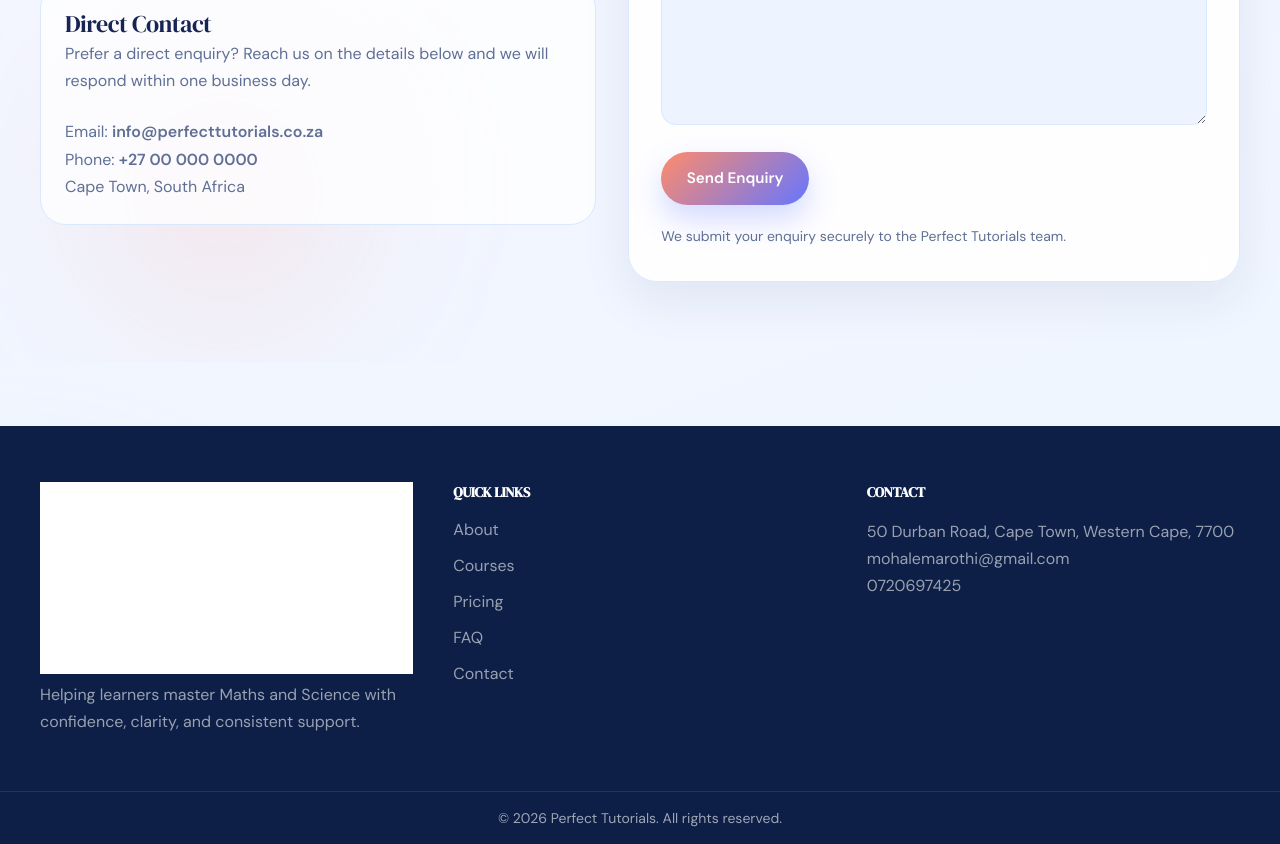
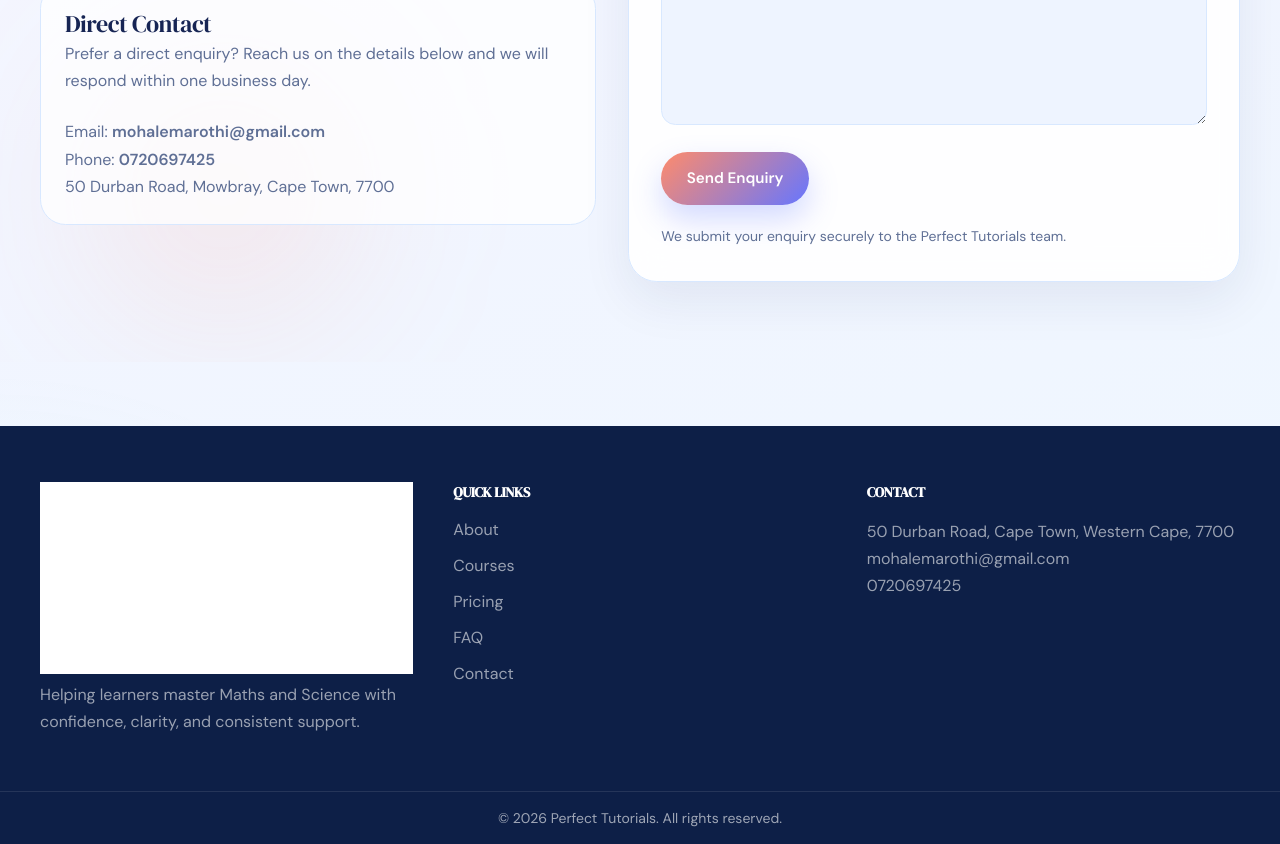
Before and after one commit to Marothi-Mohale/Perfect-Tutorials, a Next.js app in the folder perfect-tutorials/apps/web/: page /contact in a window 1280 px wide. Shown: the part 880-1724 px from the top of the page. Built offline with nearby package versions, Linux system fonts and the light colour scheme; no server answers.

Commit message:
fixed contact details

```diff
--- a/perfect-tutorials/apps/web/app/contact/page.tsx
+++ b/perfect-tutorials/apps/web/app/contact/page.tsx
@@ -61,19 +61,19 @@ export default function ContactPage() {
               <p>
                 Email:{" "}
                 <a
-                  href="mailto:info@perfecttutorials.co.za"
+                  href="mailto:mohalemarothi@gmail.com"
                   className="font-semibold hover:underline"
                 >
-                  info@perfecttutorials.co.za
+                  mohalemarothi@gmail.com
                 </a>
               </p>
               <p>
                 Phone:{" "}
-                <a href="tel:+270000000000" className="font-semibold hover:underline">
-                  +27 00 000 0000
+                <a href="tel:+27720697425" className="font-semibold hover:underline">
+                  0720697425
                 </a>
               </p>
-              <p>Cape Town, South Africa</p>
+              <p>50 Durban Road, Mowbray, Cape Town, 7700</p>
             </div>
           </div>
         </div>
```
